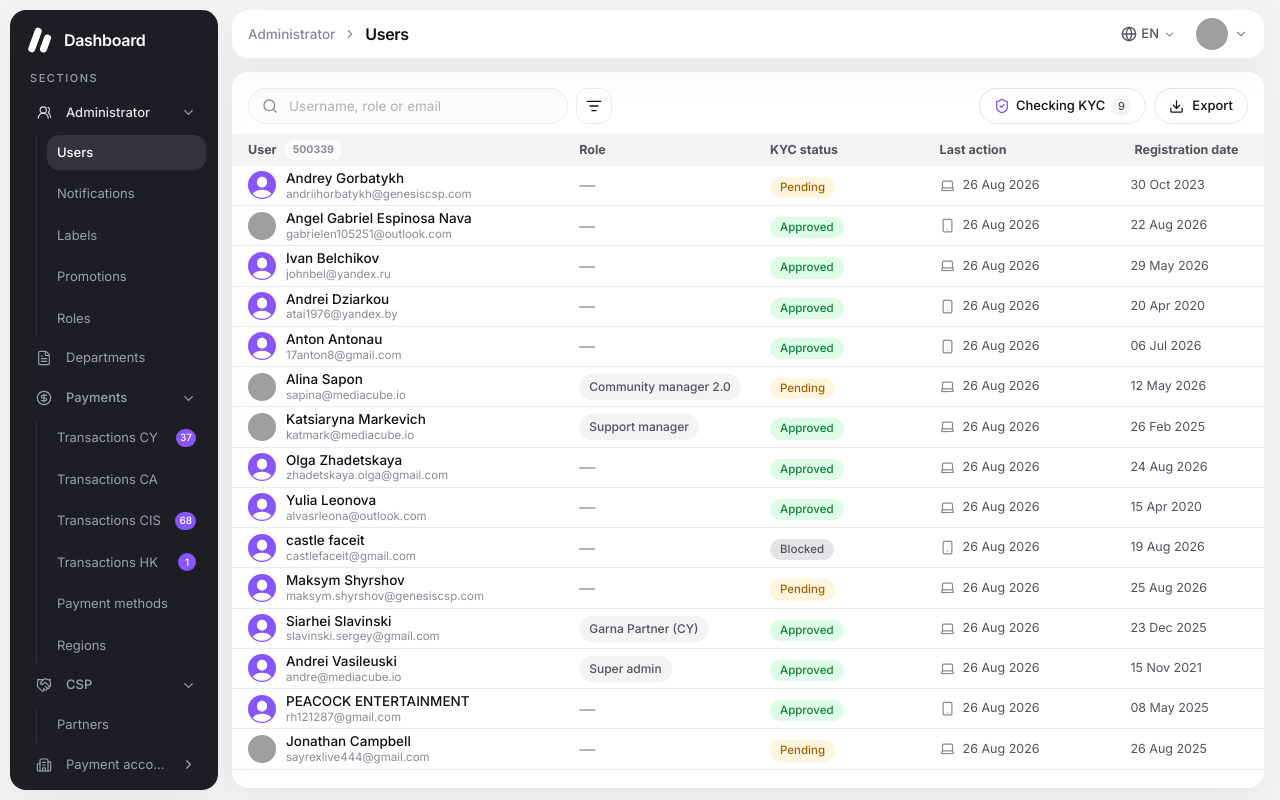
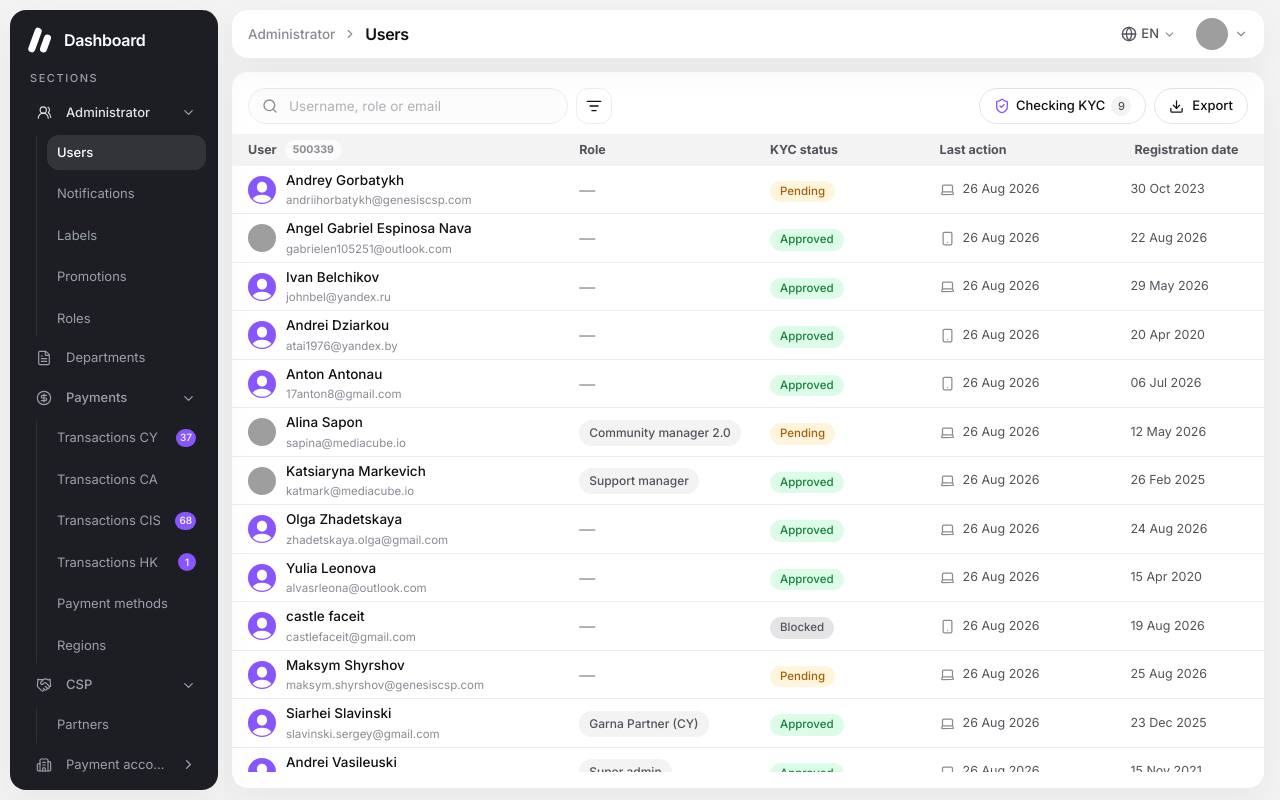
Before and after one commit to andre1ws/db-4, a React (Vite) app: page / in a window 1280 px wide. Built offline with nearby package versions, Linux system fonts and the light colour scheme; grey boxes are pictures that could not be loaded.

Commit message:
Revert "Tighten line spacing between name and email/sender text in table rows"
This reverts commit db37f0d89bcf04addc54fb3d40ae806a1fffc7e2.

```diff
--- a/src/NotificationsPage.tsx
+++ b/src/NotificationsPage.tsx
@@ -173,8 +173,8 @@ export default function NotificationsPage({
                     <div className="flex items-center gap-2.5">
                       <SenderAvatar item={item} />
                       <div className="min-w-0">
-                        <div className="truncate text-[13px] font-medium leading-tight">{item.sender}</div>
-                        <div className="truncate text-[11.5px] leading-tight text-muted">{item.senderEmail}</div>
+                        <div className="truncate text-[13px] font-medium">{item.sender}</div>
+                        <div className="truncate text-[11.5px] text-muted">{item.senderEmail}</div>
                       </div>
                     </div>
                   </td>
--- a/src/PartnersPage.tsx
+++ b/src/PartnersPage.tsx
@@ -229,8 +229,8 @@ export default function PartnersPage() {
                       </span>
                       <PartnerAvatar partner={item} />
                       <div className="min-w-0">
-                        <div className="truncate text-[13.5px] font-medium leading-tight">{item.name}</div>
-                        <div className="truncate text-[11.5px] leading-tight text-muted">{item.email}</div>
+                        <div className="truncate text-[13.5px] font-medium">{item.name}</div>
+                        <div className="truncate text-[11.5px] text-muted">{item.email}</div>
                       </div>
                     </div>
                   </td>
--- a/src/UsersPage.tsx
+++ b/src/UsersPage.tsx
@@ -66,8 +66,8 @@ function UserRow({ user, onOpen }: { user: User; onOpen: (user: User) => void })
         <div className="flex min-w-[220px] items-center gap-2.5">
           <UserAvatar user={user} />
           <div className="min-w-0">
-            <div className="truncate text-[13.5px] font-medium leading-tight">{user.name}</div>
-            <div className="truncate text-[11.5px] leading-tight text-muted">{user.email}</div>
+            <div className="truncate text-[13.5px] font-medium">{user.name}</div>
+            <div className="mt-0.5 truncate text-[11.5px] text-muted">{user.email}</div>
           </div>
         </div>
       </td>
```
